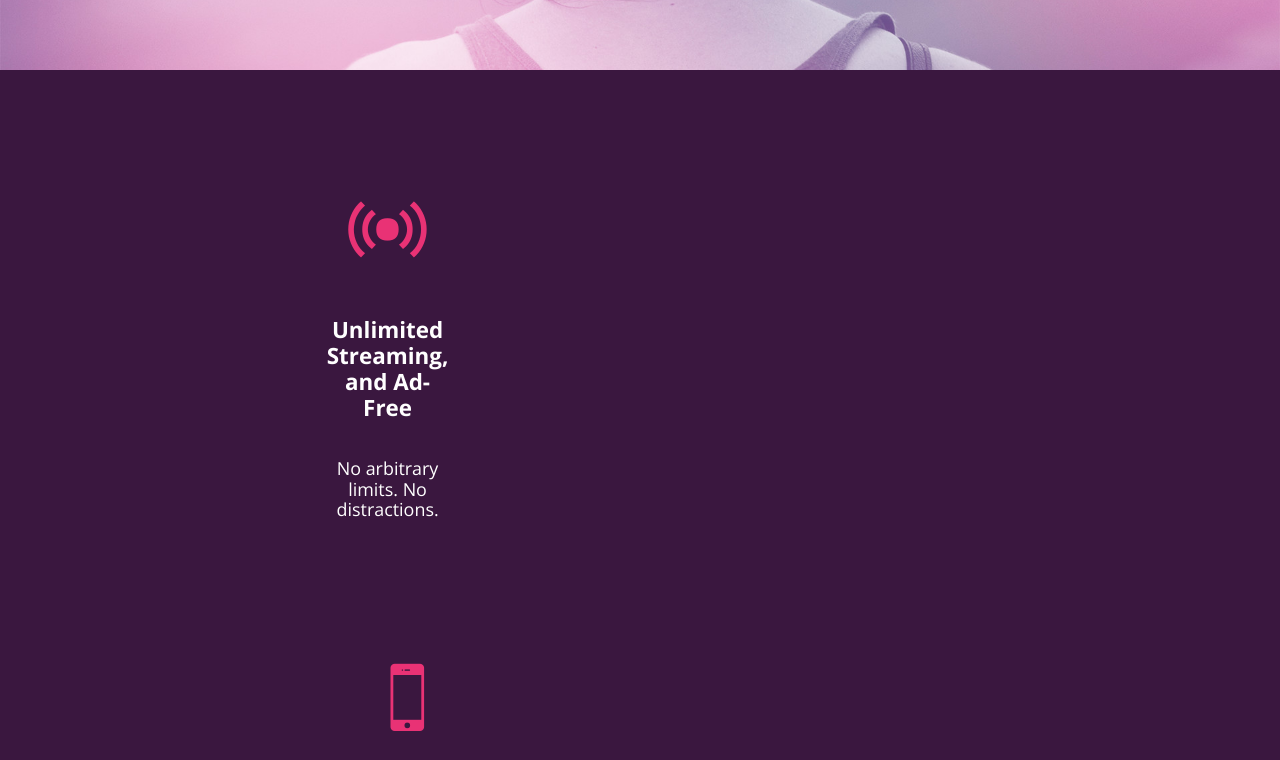
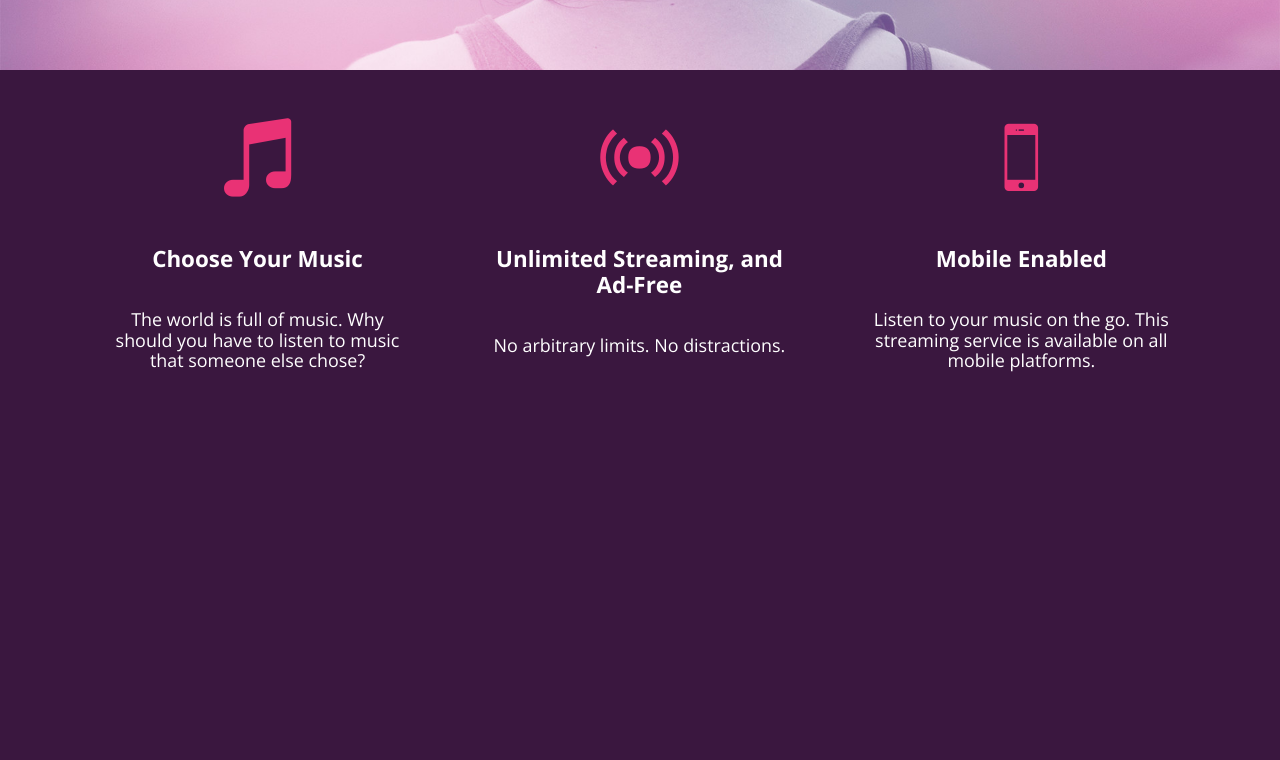
Before and after one commit to Sean-McRae/bloc-jams, a plain HTML site: page index.html in a window 1280 px wide. Shown: the part 627-1387 px from the top of the page. After the commit the page ends 1052 px from the top, so only its background shows below. Drawn offline with nearby package versions, Linux system fonts and the light colour scheme.

Commit message:
Clearfix + Bootstrap

```diff
--- a/index.html
+++ b/index.html
@@ -8,6 +8,7 @@
         <link rel="stylesheet" type="text/css" href="normalize.css">
         <link rel="stylesheet" type="text/css" href="main.css">
         <link rel="stylesheet" type="text/css" href="landing.css">
+
     </head>
     <body class="landing">
           <nav class="navbar">
@@ -16,23 +17,20 @@
           <section class="hero-content">
         <h1 class="hero-title">Turn the music up!</h1>
       </section>
-            <section class="selling-points container">
+            <section class="selling-points container clearfix">
               <div class="point column third">
 
             <section class="selling-points">
-              <div class="point">
                 <span class="ion-music-note"></span>
                 <h5 class="point-title">Choose Your Music</h5>
                 <p class="point-description">The world is full of music. Why should you have to listen to music that someone else chose?</p>
           </div>
             <div class="point column third">
-            <div class="point">
               <span class="ion-radio-waves"></span>
               <h5 class="point-title">Unlimited Streaming, and Ad-Free</h5>
               <p class="point-description">No arbitrary limits. No distractions.</p>
           </div>
             <div class="point column third">
-            <div class="point">
               <span class="ion-iphone"></span>
               <h5 class="point-title">Mobile Enabled</h5>
               <p class="point-description">Listen to your music on the go. This streaming service is available on all mobile platforms.</p>
--- a/main.css
+++ b/main.css
@@ -100,3 +100,13 @@ body.landing{
 .column.third{width: 33.3%;}
 .column.fourth{width: 25%;}
 .column.flow-opposite{float: right;}
+
+.clearfix::before,
+.clearfix::after {
+   content: " ";
+   display: table;
+}
+
+.clearfix::after {
+   clear: both;
+}
```
